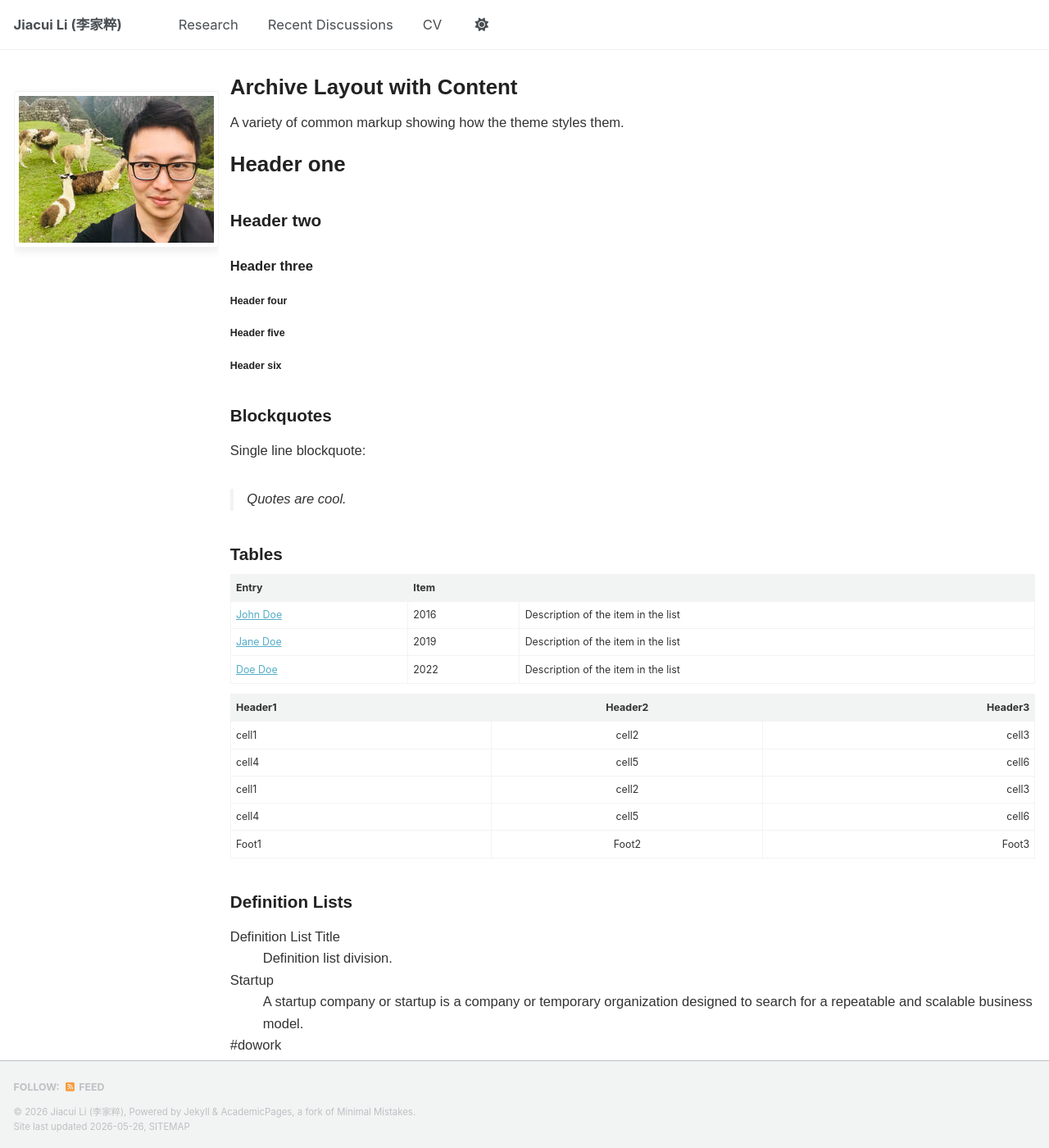
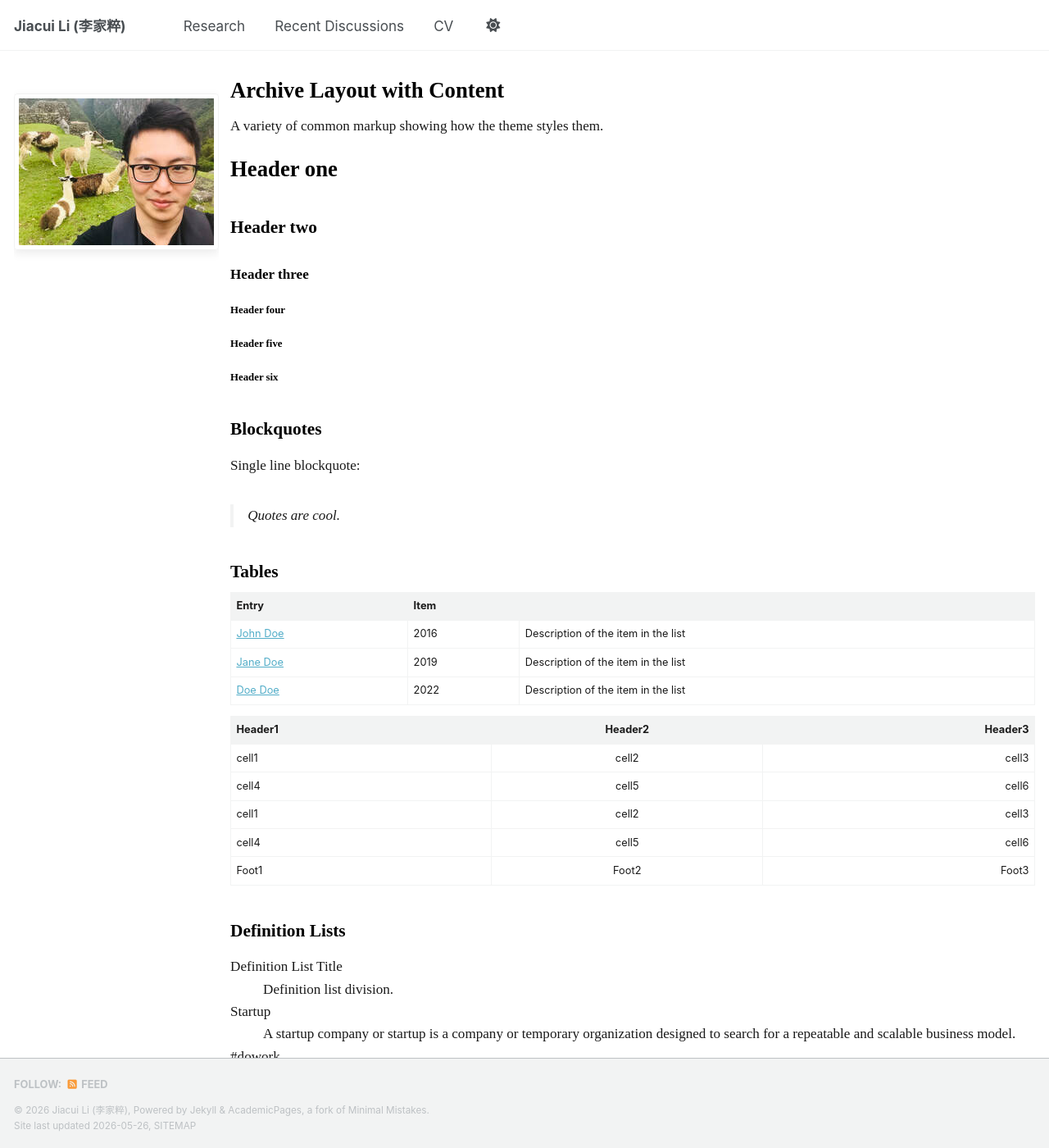
Before and after one commit to slowestLearner/slowestLearner.github.io, a Jekyll site: the page built from _pages/archive-layout-with-content.md, in a window 1280 px wide and 1400 px high. Shown: the whole window at 82% size. Built offline with Jekyll 4.4.1, drawn with Linux system fonts in a browser that asks for light colours; a script bundle is joined from its source files by our own code; library files that are not in the unit come from our copies.

Commit message:
per maymay

```diff
--- a/_includes/head/custom.html
+++ b/_includes/head/custom.html
@@ -16,58 +16,8 @@
 
 
 
+
 <!-- <style>
-    /* 1. Import Mulish from Google Fonts */
-    @import url('https://fonts.googleapis.com/css2?family=Mulish:ital,wght@0,200..1000;1,200..1000&display=swap');
-
-    /* 2. Make the Sidebar (Left Side) Larger on Desktop */
-    @media (min-width: 64em) {
-        .sidebar {
-            width: 280px !important;
-            /* Increases width from the default ~200px */
-        }
-    }
-
-    /* 3. Make Profile Pic fill the wider sidebar */
-    .author__avatar img {
-        width: 100% !important;
-        max-width: 250px !important;
-        /* Cap the size so it doesn't get blurry */
-        border-radius: 4px !important;
-        box-shadow: 0 4px 12px rgba(0, 0, 0, 0.08);
-        border: 1px solid rgba(0, 0, 0, 0.05);
-        transition: transform 0.2s ease;
-    }
-
-    /* 4. Adjust Global Font (Smaller Body Text) */
-    body {
-        font-family: "Mulish", sans-serif !important;
-        font-size: 0.92em !important;
-        /* Reduces default size (usually 1em) for a cleaner look */
-        line-height: 1.6 !important;
-        /* Adds breathing room between lines */
-        color: #333 !important;
-    }
-
-    /* 5. Keep Headers sharp and consistent */
-    h1,
-    h2,
-    h3,
-    h4,
-    h5,
-    h6,
-    .site-title,
-    .archive__item-title {
-        font-family: "Mulish", sans-serif !important;
-        color: #222 !important;
-    }
-
-    .author__avatar img:hover {
-        transform: scale(1.02);
-    }
-</style> -->
-
-<style>
     /* 1. Global Font: Smaller body text */
     body {
         font-family: "Mulish", sans-serif !important;
@@ -114,6 +64,56 @@
     .author__avatar img:hover {
         transform: scale(1.02);
     }
+</style> -->
+
+<style>
+    /* 1. Global Font: Switching to a high-quality Serif stack (Times New Roman style) */
+    body {
+        font-family: "Times New Roman", Times, Baskerville, Georgia, serif !important;
+        font-size: 0.95em !important;
+        line-height: 1.6 !important;
+        color: #1a1a1a !important;
+        /* Slightly darker for better serif crispness */
+    }
+
+    /* 2. Wider Sidebar and More Gutter Space (Desktop Only) */
+    @media (min-width: 64em) {
+        .sidebar {
+            width: 280px !important;
+        }
+
+        .page {
+            padding-left: 80px !important;
+        }
+    }
+
+    /* 3. Larger, Rectangular Profile Pic */
+    .author__avatar img {
+        width: 100% !important;
+        max-width: 250px !important;
+        border-radius: 4px !important;
+        box-shadow: 0 4px 12px rgba(0, 0, 0, 0.08);
+        border: 1px solid rgba(0, 0, 0, 0.05);
+        transition: transform 0.2s ease;
+    }
+
+    /* 4. Headers: Also using the classic Serif for consistency */
+    h1,
+    h2,
+    h3,
+    h4,
+    h5,
+    h6,
+    .site-title,
+    .archive__item-title {
+        font-family: "Times New Roman", Times, serif !important;
+        font-weight: bold !important;
+        color: #000 !important;
+    }
+
+    .author__avatar img:hover {
+        transform: scale(1.02);
+    }
 </style>
 
 <!-- end custom head snippets -->
```
